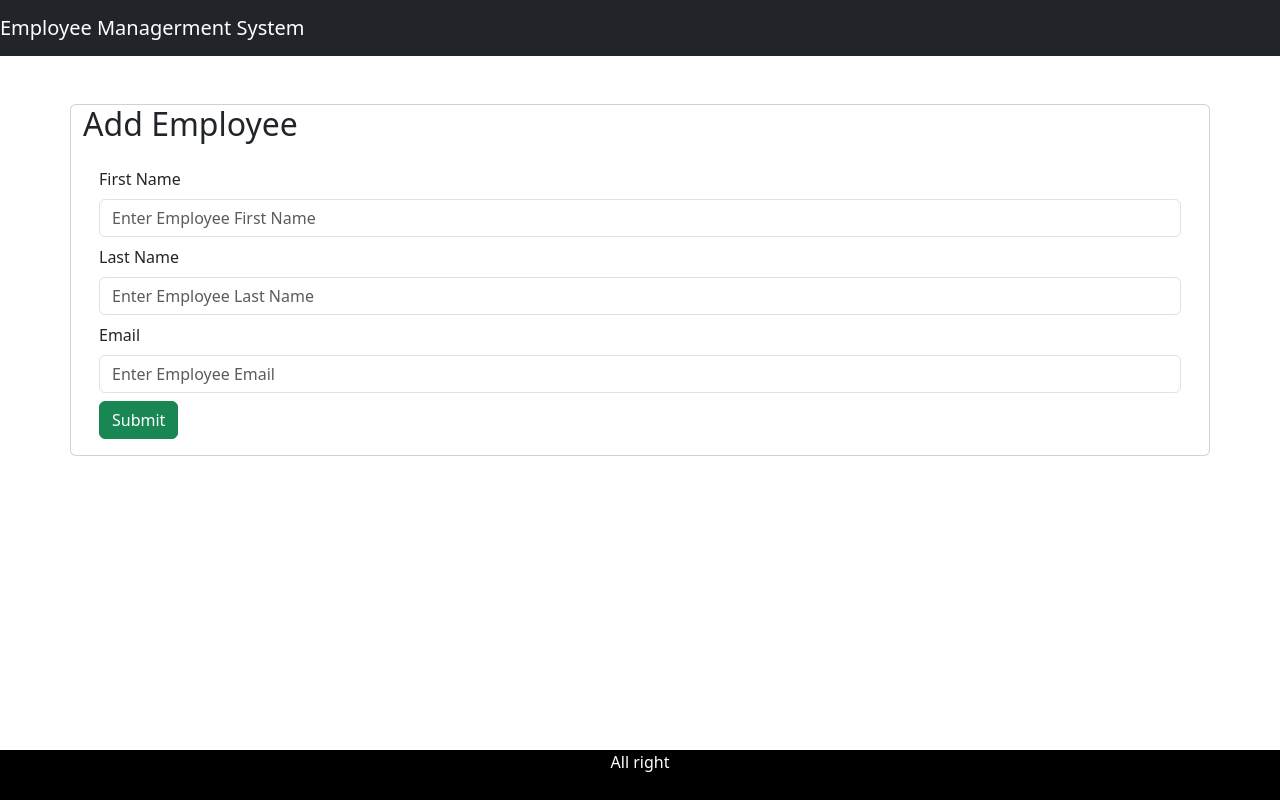
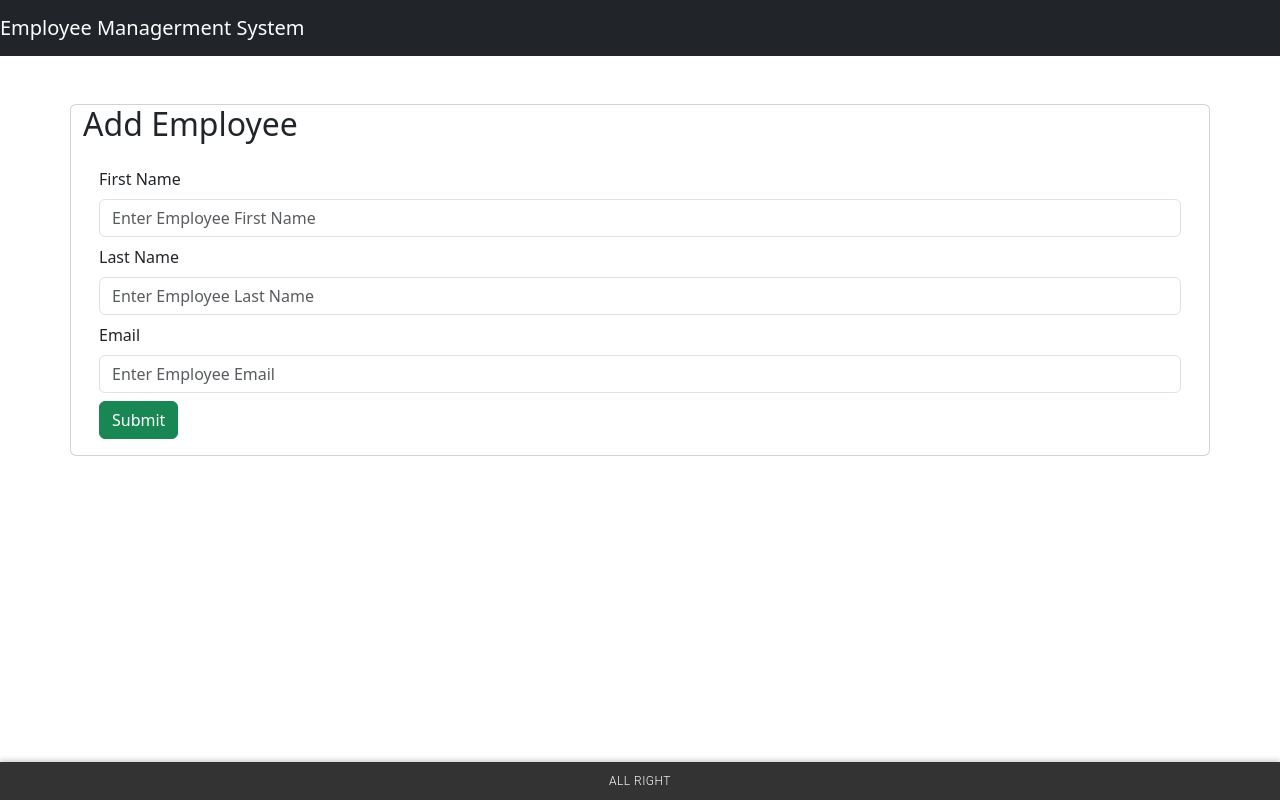
Before and after one commit to Tankhoa15/project-sb-ems-fullstack, a React (Vite) app in the folder ems-frontend/: page / in a window 1280 px wide. Both pictures are taken after a click on the button "Add". Built offline with nearby package versions, Linux system fonts and the light colour scheme; no server answers.

Commit message:
update use axios

```diff
--- a/ems-frontend/src/App.css
+++ b/ems-frontend/src/App.css
@@ -1,9 +1,21 @@
 .footer {
-    position: absolute;
+    position: fixed;
+    left: 0;
     bottom: 0;
     width: 100%;
-    height: 50px;
-    background-color: #000;
+    background-color: #333;
+    color: white;
     text-align: center;
-    color: white;
+    padding: 10px;
+    font-size: 12px;
+    font-family: 'Roboto', sans-serif;
+    font-weight: 300;
+    letter-spacing: 0.5px;
+    text-transform: uppercase;
+    z-index: 1000;
+    box-shadow: 0px -2px 5px 0px rgba(0,0,0,0.2);
+    -webkit-box-shadow: 0px -2px 5px 0px rgba(0,0,0,0.2);
+    -moz-box-shadow: 0px -2px 5px 0px rgba(0,0,0,0.2);
+    -o-box-shadow: 0px -2px 5px 0px rgba(0,0,0,0.2);
+    -ms-box-shadow: 0px -2px 5px 0px rgba(0,0,0,0.2);
 }
--- a/ems-frontend/src/App.jsx
+++ b/ems-frontend/src/App.jsx
@@ -17,6 +17,8 @@ function App() {
             <Route path='/employees' element={<ListEmployeeComponent />}></Route>
             {/* // http://localhost:3000/add-employee */}
             <Route path='/add-employee' element={<EmployeeComponent />}></Route>
+            {/* // http://localhost:3000/edit-employee/1 */}
+            <Route path='/edit-employee/:id' element={<EmployeeComponent />}></Route>
           </Routes>
         <FooterComponent />
       </BrowserRouter>
--- a/ems-frontend/src/components/EmployeeComponent.jsx
+++ b/ems-frontend/src/components/EmployeeComponent.jsx
@@ -1,12 +1,14 @@
-import React, {useState} from 'react'
-import { createEmployee } from '../service/EmployeeService'
-import { useNavigate } from 'react-router-dom'
+import React, {useEffect, useState} from 'react'
+import { createEmployee, getEmployee, updateEmployee } from '../service/EmployeeService'
+import { useNavigate, useParams } from 'react-router-dom'
 
 const EmployeeComponent = () => {
 
   const [firstName, setFirstName] = useState('')
   const [lastName, setLastName] = useState('')
   const [email, setEmail] = useState('')
+
+  const {id} = useParams();
 
   const [errors, setError] = useState({
     firstName:'',
@@ -16,17 +18,40 @@ const EmployeeComponent = () => {
 
   const navigator = useNavigate();
 
-  function saveEmployee(e){
+  useEffect(() =>{
+    if(id){
+      getEmployee(id).then((response) => {
+        setFirstName(response.data.firstName);
+        setLastName(response.data.lastName);
+        setEmail(response.data.email);
+      }).catch(error => {
+        console.error(error);
+      })
+    }
+  }, [id])
+
+  function saveOrUpdateEmployee(e){
     e.preventDefault();
 
     if(validateForm()){
       const employee = {firstName,lastName,email}
       console.log(employee);
 
-      createEmployee(employee).then((response) => {
-        console.log(response.data);
-        navigator('/employees')
-      })
+      if(id){
+        updateEmployee(id, employee).then((response) => {
+          console.log(response.data);
+          navigator('/employees');
+        }).catch(error => {
+          console.error(error);
+        })
+      }else {
+        createEmployee(employee).then((response) => {
+          console.log(response.data);
+          navigator('/employees')
+        }).catch(error => {
+          console.error(error);
+        })
+      }
     }
   }
 
@@ -61,15 +86,25 @@ const EmployeeComponent = () => {
     return valid;
   }
 
+  function pageTitle(){
+    if(id){
+      return <h2 className='text-content'>Update Employee</h2>
+    }else{
+      return <h2 className='text-content'>Add Employee</h2>
+    }
+  }
+
   return (
     <div className='container'>
       <br /> <br />
       <div className='row'>
         <div className='card'>
-          <h2 className='text-content'>Add Employee</h2>
+          {
+            pageTitle()
+          }
           <div className='card-body'>
             <form>
-              <div className='form-group mb-2'>
+              <div className='form-group mb-2 '>
                 <label className='form-label'>First Name</label>
                 <input
                   type='text'
@@ -111,7 +146,7 @@ const EmployeeComponent = () => {
                 { errors.email && <div className='invalid-feedback'>{ errors.email}</div> }
               </div>
 
-              <button className='btn btn-success' onClick={saveEmployee}>Submit</button>
+              <button className='btn btn-success' onClick={saveOrUpdateEmployee}>Submit</button>
 
             </form>
           </div>
--- a/ems-frontend/src/components/ListEmployeeComponent.jsx
+++ b/ems-frontend/src/components/ListEmployeeComponent.jsx
@@ -18,6 +18,10 @@ const ListEmployeeComponent = () => {
 
     function addNewEmployee(){
         navigator('/add-employee');
+    }
+
+    function updateEmployee(id){
+        navigator(`/edit-employee/${id}`);
     }
 
   return (
@@ -43,7 +47,7 @@ const ListEmployeeComponent = () => {
                             <td>{employee.lastName}</td>
                             <td>{employee.email}</td>
                             <td>
-                                <button></button>
+                                <button className='btn btn-info' onClick={() => updateEmployee(employee.id)}>Update</button>
                             </td>
                         </tr>
                     )
--- a/ems-frontend/src/service/EmployeeService.js
+++ b/ems-frontend/src/service/EmployeeService.js
@@ -5,3 +5,7 @@ const REST_API_BASE_URL = 'http://localhost:8080/api/employees';
 export const listEmployee = () => axios.get(REST_API_BASE_URL);
 
 export const createEmployee = (employee) => axios.post(REST_API_BASE_URL,employee);
+
+export const getEmployee = (employeeId) => axios.get(REST_API_BASE_URL + '/' + employeeId);
+
+export const updateEmployee = (employeeId, employee) => axios.put(REST_API_BASE_URL + '/' + employeeId,employee);
```
